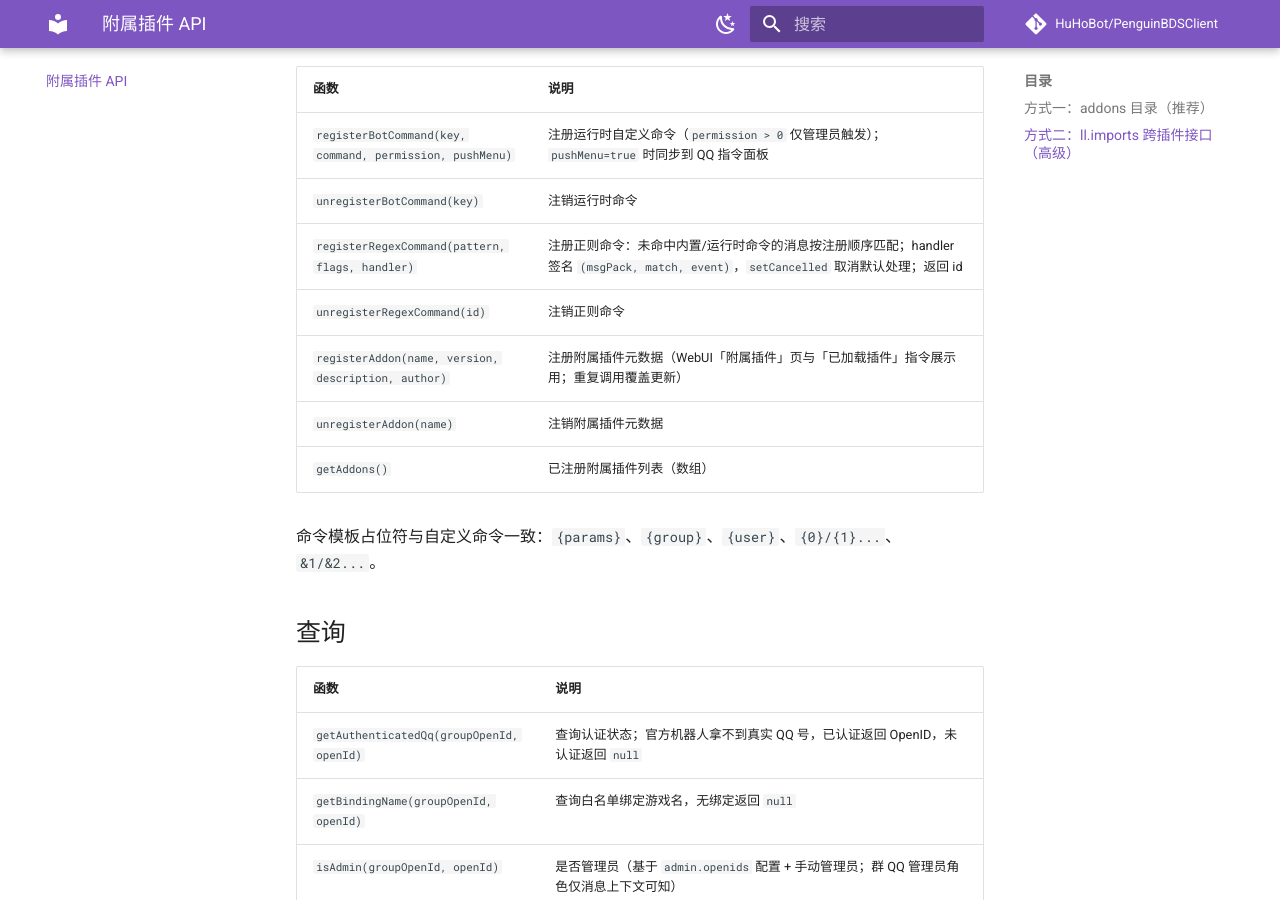
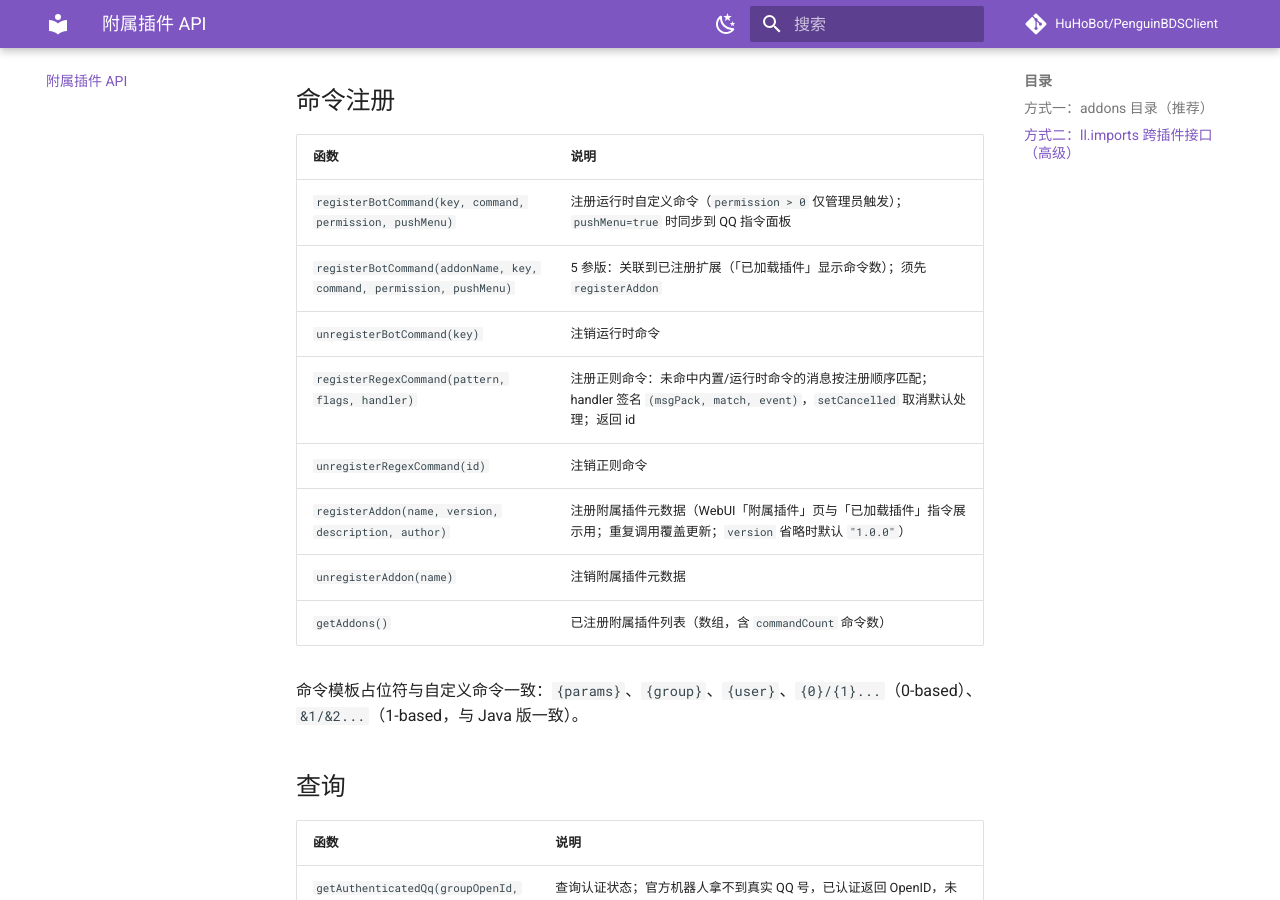
Before and after one commit to Beeeee-really/huhobot-docs, an MkDocs documentation site: the page built from docs/addon-api.md, in a window 1280 px wide and 900 px high, scrolled down 2322 px. Built offline with MkDocs 1.6.1 and Material for MkDocs 9.7.7, drawn with Linux system fonts in a browser that asks for light colours; comment, search, counter and statistics services are not loaded; some of the changed text lies outside the part shown.

Commit message:
docs: align addon API docs with v1.4.0 (5-param registerBotCommand, &N 1-based)

```diff
--- a/docs/addon-api.md
+++ b/docs/addon-api.md
@@ -40,6 +40,8 @@ module.exports = (addon) => {
 
 `addon` 上下文包含下表全部 API（同名方法，另加 `logger` / `onUnload`）。**注册即记录**：插件卸载或 `huhobot reload` 时自动注销其监听器、命令、正则与元数据，无需手动清理。
 
+在 `addons/` 目录内调用 `addon.registerBotCommand(key, command, permission, pushMenu)` 时会**自动关联本插件名**（等价于 5 参版），群指令「已加载插件」中会显示该扩展的命令数。
+
 ## 方式二：ll.imports 跨插件接口（高级）
 
 供独立 LLSE 插件结构使用（有自己的 manifest.json）。注意：附属插件可能先于主插件加载，`ll.imports` 需自行重试等待主插件注册。
@@ -74,14 +76,15 @@ module.exports = (addon) => {
 | 函数 | 说明 |
 |---|---|
 | `registerBotCommand(key, command, permission, pushMenu)` | 注册运行时自定义命令（`permission > 0` 仅管理员触发）；`pushMenu=true` 时同步到 QQ 指令面板 |
+| `registerBotCommand(addonName, key, command, permission, pushMenu)` | 5 参版：关联到已注册扩展（「已加载插件」显示命令数）；须先 `registerAddon` |
 | `unregisterBotCommand(key)` | 注销运行时命令 |
 | `registerRegexCommand(pattern, flags, handler)` | 注册正则命令：未命中内置/运行时命令的消息按注册顺序匹配；handler 签名 `(msgPack, match, event)`，`setCancelled` 取消默认处理；返回 id |
 | `unregisterRegexCommand(id)` | 注销正则命令 |
-| `registerAddon(name, version, description, author)` | 注册附属插件元数据（WebUI「附属插件」页与「已加载插件」指令展示用；重复调用覆盖更新） |
+| `registerAddon(name, version, description, author)` | 注册附属插件元数据（WebUI「附属插件」页与「已加载插件」指令展示用；重复调用覆盖更新；`version` 省略时默认 `"1.0.0"`） |
 | `unregisterAddon(name)` | 注销附属插件元数据 |
-| `getAddons()` | 已注册附属插件列表（数组） |
+| `getAddons()` | 已注册附属插件列表（数组，含 `commandCount` 命令数） |
 
-命令模板占位符与自定义命令一致：`{params}`、`{group}`、`{user}`、`{0}/{1}...`、`&1/&2...`。
+命令模板占位符与自定义命令一致：`{params}`、`{group}`、`{user}`、`{0}/{1}...`（0-based）、`&1/&2...`（1-based，与 Java 版一致）。
 
 ## 查询
 
@@ -153,6 +156,11 @@ onRecvMsg((msg, event) => {
 // 注册运行时命令：群里发"签到" → 触发 onBotCommand 监听，未取消则执行 score add
 registerBotCommand('签到', 'score add {user} 10', 0, true);
 
+// 5 参版：关联到已注册扩展（须先 registerAddon）
+const registerAddon = ll.imports('HuHoBotPenguin', 'registerAddon');
+registerAddon('MyAddon', '1.0.0', '示例扩展', 'Author');
+registerBotCommand('MyAddon', 'mycmd', 'say Hello {params}', 0, true);
+
 // 注册正则命令：消息匹配正则时触发
 registerRegexCommand('^点歌\\s+(.+)$', '', (msg, match, event) => {
     event.replyText('收到点歌请求：' + match[1]);
```
Also changed, not shown: docs/ai.md (+1 -1 lines), docs/commands.md (+2 -2 lines), docs/quickstart.md (+1 -1 lines).
